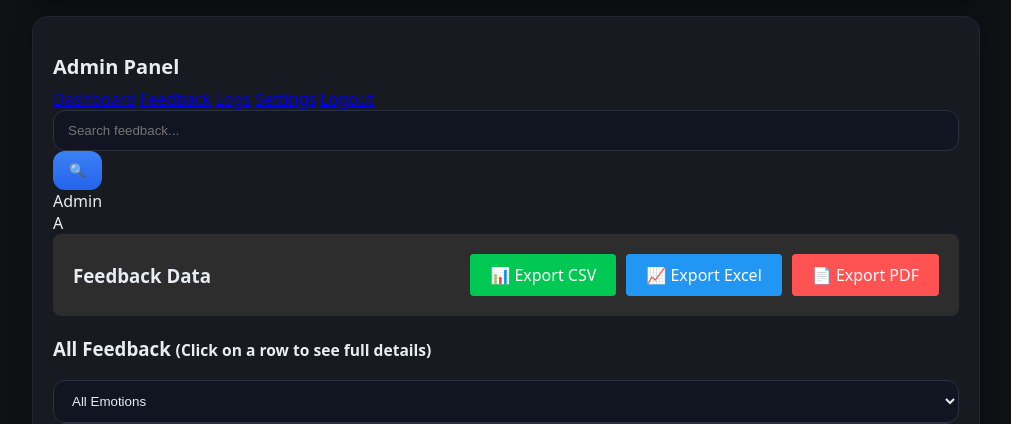
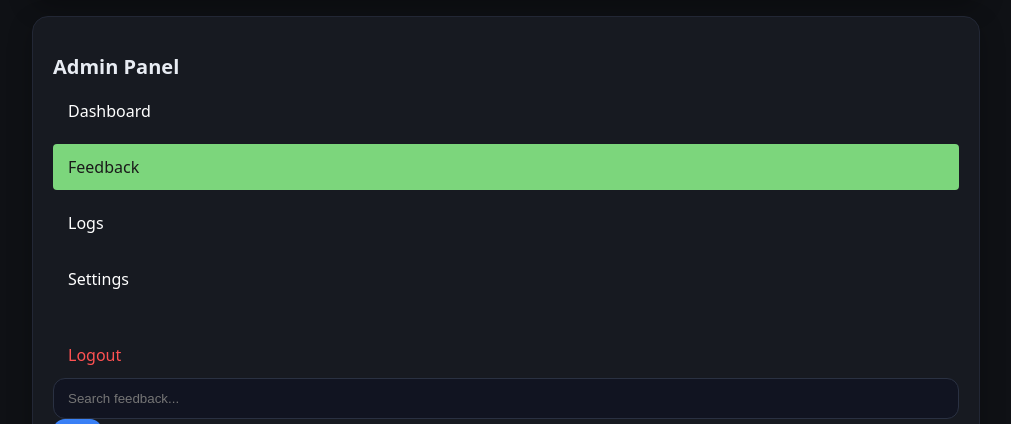
Before and after one commit to scarceisland/ai-mood-art-app, a Flask app: page /admin in a window 1280 px wide. Shown: the part 113-537 px from the top of the page, without its empty margins (134-1145 px from the left). Run offline with Flask 3, Linux system fonts and the light colour scheme; the visitor is signed in with stand-in values (Sample User, id 1); data that the repository does not hold is empty; some libraries are stand-ins or nearby versions.

Commit message:
Key changes made:
Make all inactive navigation items white (#ffffff)

Change the active navigation items to a lighter green (#7cd67c) with dark text for better contrast

Keep the logout button red as it was

Maintain the hover effects for better user interaction

```diff
--- a/static/css/styles.css
+++ b/static/css/styles.css
@@ -223,3 +223,86 @@ button[disabled]{ opacity:.5; cursor:not-allowed; }
 .spacer {
   height: 15px;
 }
+
+
+/* Feedback Page Specific Styles */
+.export-controls {
+    background: #2d2d2d;
+    padding: 20px;
+    border-radius: 8px;
+    margin-bottom: 20px;
+    display: flex;
+    justify-content: space-between;
+    align-items: center;
+}
+
+.export-buttons {
+    display: flex;
+    gap: 10px;
+}
+
+.export-btn {
+    padding: 10px 20px;
+    border: none;
+    border-radius: 4px;
+    text-decoration: none;
+    color: white;
+    font-weight: 500;
+}
+
+/* Emotion badges */
+.emotion-badge {
+    padding: 4px 8px;
+    border-radius: 12px;
+    font-size: 0.8em;
+    font-weight: 500;
+}
+
+/* Chart styles */
+.charts-grid {
+    display: grid;
+    grid-template-columns: repeat(auto-fit, minmax(400px, 1fr));
+    gap: 20px;
+    margin-bottom: 30px;
+}
+
+.chart-card {
+    background: #2d2d2d;
+    padding: 20px;
+    border-radius: 8px;
+}
+
+
+/* Admin Panel Navigation Styles */
+.admin-nav {
+    display: flex;
+    flex-direction: column;
+    gap: 10px;
+}
+
+.nav-item {
+    padding: 12px 15px;
+    color: #ffffff; /* White color for inactive links */
+    text-decoration: none;
+    border-radius: 4px;
+    transition: background 0.3s, color 0.3s;
+}
+
+.nav-item:hover {
+    background: #3d3d3d;
+    color: #ffffff;
+}
+
+.nav-item.active {
+    background: #7cd67c; /* Lighter green for active links */
+    color: #1a1a1a; /* Dark text for better contrast on green */
+}
+
+.nav-item.logout {
+    color: #ff5252;
+    margin-top: 20px;
+}
+
+.nav-item.logout:hover {
+    background: rgba(255, 82, 82, 0.1);
+}
```
